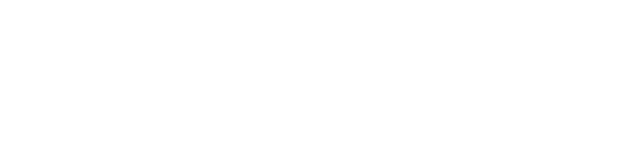
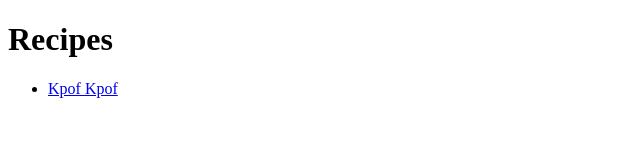
Before and after one commit to vano31/odin-recipes, a plain HTML site: page index.html in a window 1280 px wide. Shown: the whole page, without its empty margins (0-640 px from the left). Drawn offline with Linux system fonts and the light colour scheme.

Commit message:
Add Link to Kpof Kpof Recipe in index as a list
Added Link to Kpof Kpof Recipe in List format in index.html.
Added Kpof Kpof Title to kpofkpof.html, I think? Gotta get better at git.

```diff
--- a/index.html
+++ b/index.html
@@ -7,7 +7,13 @@
     </head>
 
     <body>
+        <h1>Recipes</h1>
+            <ul>
+                <li><a href="./recipes/kpofkpof.html">Kpof Kpof</a></li>
 
+
+
+            </ul>
 
 
 
```
Also changed, not shown: recipes/kpofkpof.html (+1 -0 lines).
